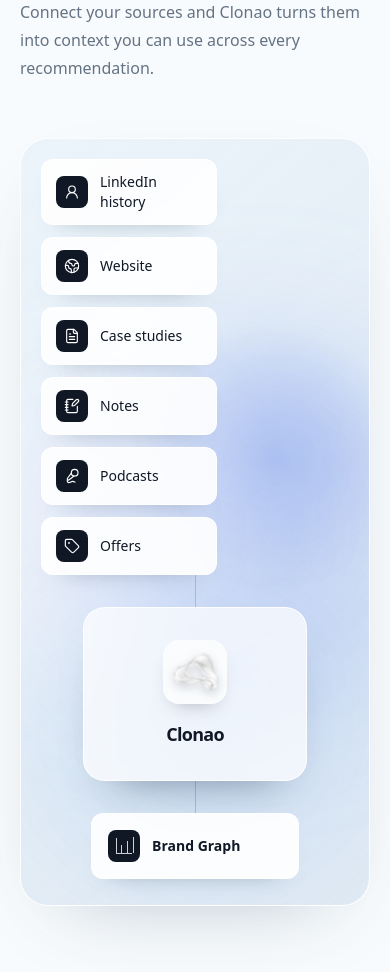
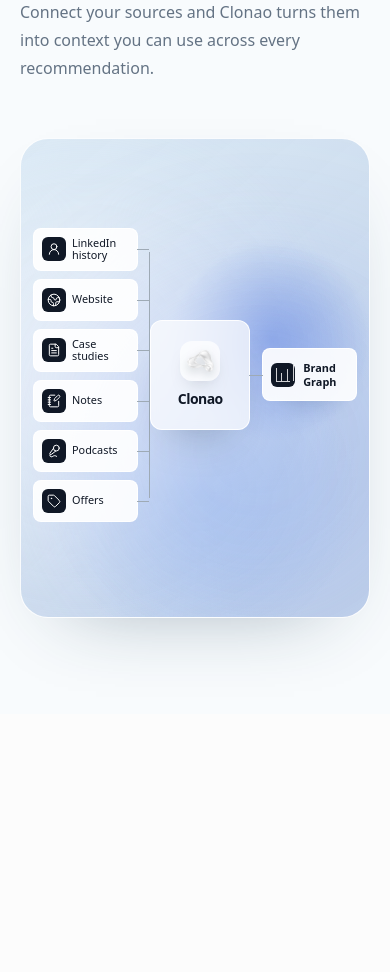
Before and after one commit to veokleo-create07/linkeldn.tool.100k, a Next.js app: page / in a window 390 px wide. Shown: the part 4080-5052 px from the top of the page. After the commit the page ends 4794 px from the top, so only its background shows below. Built offline with nearby package versions, Linux system fonts and the light colour scheme.

Commit message:
fix: align brand graph flow horizontally

```diff
--- a/src/components/marketing/knowledge-sources-section.tsx
+++ b/src/components/marketing/knowledge-sources-section.tsx
@@ -32,41 +32,37 @@
 
 function KnowledgeFlowDiagram() {
   return (
-    <div className="relative mx-auto mt-14 min-h-[48rem] max-w-5xl overflow-hidden rounded-[1.75rem] border border-white/90 bg-[radial-gradient(circle_at_72%_42%,rgba(127,158,236,0.5),transparent_27%),radial-gradient(circle_at_52%_74%,rgba(191,215,243,0.72),transparent_40%),linear-gradient(140deg,rgba(235,244,250,0.98),rgba(219,230,242,0.9))] p-5 shadow-[0_30px_80px_-48px_rgba(27,58,83,0.38)] sm:mt-16 sm:p-8 lg:min-h-[38rem] lg:p-12">
+    <div className="relative mx-auto mt-14 min-h-[30rem] max-w-5xl overflow-hidden rounded-[1.75rem] border border-white/90 bg-[radial-gradient(circle_at_72%_42%,rgba(84,123,221,0.62),transparent_27%),radial-gradient(circle_at_52%_74%,rgba(157,191,239,0.62),transparent_40%),linear-gradient(140deg,rgba(218,233,245,0.98),rgba(190,207,231,0.92))] p-3 shadow-[0_30px_80px_-48px_rgba(27,58,83,0.46)] sm:mt-16 sm:min-h-[34rem] sm:p-8 lg:min-h-[38rem] lg:p-12">
       <div className="pointer-events-none absolute -left-24 top-1/2 size-80 -translate-y-1/2 rounded-full bg-[#f4f8fc]/65 blur-3xl" aria-hidden="true" />
       <div className="pointer-events-none absolute -right-20 top-1/4 size-96 rounded-full bg-[#6d8de8]/20 blur-3xl" aria-hidden="true" />
 
-      <div className="relative z-10 flex min-h-[44rem] flex-col justify-center lg:grid lg:min-h-0 lg:grid-cols-[minmax(0,1fr)_4.5rem_14rem_4.5rem_minmax(0,1fr)] lg:items-center">
-        <div className="relative flex flex-col gap-3 lg:after:absolute lg:after:bottom-8 lg:after:right-[-4.5rem] lg:after:top-8 lg:after:w-px lg:after:bg-[#aebbc5]">
+      <div className="relative z-10 grid min-h-[28rem] grid-cols-[minmax(0,1fr)_0.75rem_6.25rem_0.75rem_minmax(0,0.9fr)] items-center sm:min-h-[32rem] sm:grid-cols-[minmax(0,1fr)_3.5rem_10rem_3.5rem_minmax(0,1fr)] lg:min-h-0 lg:grid-cols-[minmax(0,1fr)_4.5rem_14rem_4.5rem_minmax(0,1fr)]">
+        <div className="relative flex flex-col gap-2 after:absolute after:bottom-6 after:right-[-0.75rem] after:top-6 after:w-px after:bg-[#9eaab5] sm:gap-3 sm:after:right-[-3.5rem] lg:after:right-[-4.5rem]">
           {sourceCards.map(({ label, icon: Icon }) => (
             <div
               key={label}
-              className="relative z-10 flex w-full max-w-[11rem] items-center gap-3 rounded-xl border border-white/95 bg-white/90 px-3.5 py-3 shadow-[0_12px_26px_-22px_rgba(17,39,58,0.55)] lg:after:absolute lg:after:right-[-4.5rem] lg:after:top-1/2 lg:after:h-px lg:after:w-[4.5rem] lg:after:bg-[#aebbc5]"
+              className="relative z-10 flex w-full max-w-[11rem] items-center gap-1.5 rounded-lg border border-white/95 bg-white/90 px-2 py-2 shadow-[0_12px_26px_-22px_rgba(17,39,58,0.55)] after:absolute after:right-[-0.75rem] after:top-1/2 after:h-px after:w-[0.75rem] after:bg-[#9eaab5] sm:gap-3 sm:rounded-xl sm:px-3.5 sm:py-3 sm:after:right-[-3.5rem] sm:after:w-[3.5rem] lg:after:right-[-4.5rem] lg:after:w-[4.5rem]"
             >
-              <span className="flex size-8 shrink-0 items-center justify-center rounded-lg bg-[#101826] text-white" aria-hidden="true">
-                <Icon className="size-4" strokeWidth={1.7} />
+              <span className="flex size-6 shrink-0 items-center justify-center rounded-md bg-[#101826] text-white sm:size-8 sm:rounded-lg" aria-hidden="true">
+                <Icon className="size-3.5 sm:size-4" strokeWidth={1.7} />
               </span>
-              <span className="min-w-0 flex-1 text-sm font-medium leading-5 text-[#101826]">{label}</span>
+              <span className="min-w-0 flex-1 text-[0.68rem] font-medium leading-[1.15] text-[#101826] sm:text-sm sm:leading-5">{label}</span>
             </div>
           ))}
         </div>
 
-        <div className="mx-auto h-8 w-px bg-[#aebbc5] lg:hidden" aria-hidden="true" />
-
-        <div className="relative mx-auto flex w-full max-w-[14rem] flex-col items-center rounded-[1.35rem] border border-white/90 bg-white/70 px-5 py-8 text-center shadow-[0_24px_46px_-30px_rgba(17,39,58,0.55)] backdrop-blur-sm lg:col-start-3">
-          <div className="flex size-16 items-center justify-center rounded-2xl bg-white/70 p-2 shadow-[0_10px_20px_-12px_rgba(16,24,38,0.35)]">
+        <div className="relative col-start-3 mx-auto flex w-full max-w-[6.25rem] flex-col items-center rounded-xl border border-white/90 bg-white/70 px-2 py-5 text-center shadow-[0_24px_46px_-30px_rgba(17,39,58,0.55)] backdrop-blur-sm after:absolute after:right-[-0.75rem] after:top-1/2 after:h-px after:w-[0.75rem] after:bg-[#9eaab5] sm:max-w-[10rem] sm:rounded-[1.35rem] sm:px-5 sm:py-8 sm:after:right-[-3.5rem] sm:after:w-[3.5rem] lg:after:right-[-4.5rem] lg:after:w-[4.5rem]">
+          <div className="flex size-10 items-center justify-center rounded-xl bg-white/70 p-1.5 shadow-[0_10px_20px_-12px_rgba(16,24,38,0.35)] sm:size-16 sm:rounded-2xl sm:p-2">
             <Image src="/clonao-logo.png" alt="Clonao" width={64} height={64} className="size-full object-contain drop-shadow-[0_4px_5px_rgba(56,68,82,0.2)]" />
           </div>
-          <p className="mt-4 text-lg font-semibold tracking-[-0.04em] text-[#101826]">Clonao</p>
+          <p className="mt-2 text-sm font-semibold tracking-[-0.04em] text-[#101826] sm:mt-4 sm:text-lg">Clonao</p>
         </div>
 
-        <div className="mx-auto h-8 w-px bg-[#aebbc5] lg:hidden" aria-hidden="true" />
-
-        <div className="relative mx-auto mt-0 flex w-full max-w-[13rem] items-center gap-3 rounded-xl border border-white/95 bg-white/90 px-4 py-4 shadow-[0_12px_26px_-22px_rgba(17,39,58,0.55)] lg:col-start-5 lg:after:absolute lg:after:left-[-4.5rem] lg:after:top-1/2 lg:after:h-px lg:after:w-[4.5rem] lg:after:bg-[#aebbc5]">
-          <span className="flex size-8 shrink-0 items-center justify-center rounded-lg bg-[#101826] text-white" aria-hidden="true">
-            <span className="relative block size-4 border-b border-l border-white/80"><span className="absolute bottom-0 left-1 h-2 w-px bg-white/80" /><span className="absolute bottom-0 left-2.5 h-3 w-px bg-white/80" /><span className="absolute bottom-0 left-4 h-4 w-px bg-white/80" /></span>
+        <div className="relative col-start-5 mx-auto flex w-full max-w-[7rem] items-center gap-2 rounded-lg border border-white/95 bg-white/90 px-2 py-3 shadow-[0_12px_26px_-22px_rgba(17,39,58,0.55)] before:absolute before:left-[-0.75rem] before:top-1/2 before:h-px before:w-[0.75rem] before:bg-[#9eaab5] sm:max-w-[13rem] sm:gap-3 sm:rounded-xl sm:px-4 sm:py-4 sm:before:left-[-3.5rem] sm:before:w-[3.5rem] lg:before:left-[-4.5rem] lg:before:w-[4.5rem]">
+          <span className="flex size-6 shrink-0 items-center justify-center rounded-md bg-[#101826] text-white sm:size-8 sm:rounded-lg" aria-hidden="true">
+            <span className="relative block size-3.5 border-b border-l border-white/80 sm:size-4"><span className="absolute bottom-0 left-1 h-2 w-px bg-white/80" /><span className="absolute bottom-0 left-2.5 h-3 w-px bg-white/80" /><span className="absolute bottom-0 left-4 h-4 w-px bg-white/80" /></span>
           </span>
-          <span className="text-sm font-semibold text-[#101826]">Brand Graph</span>
+          <span className="text-[0.68rem] font-semibold leading-tight text-[#101826] sm:text-sm">Brand Graph</span>
         </div>
       </div>
     </div>
```
